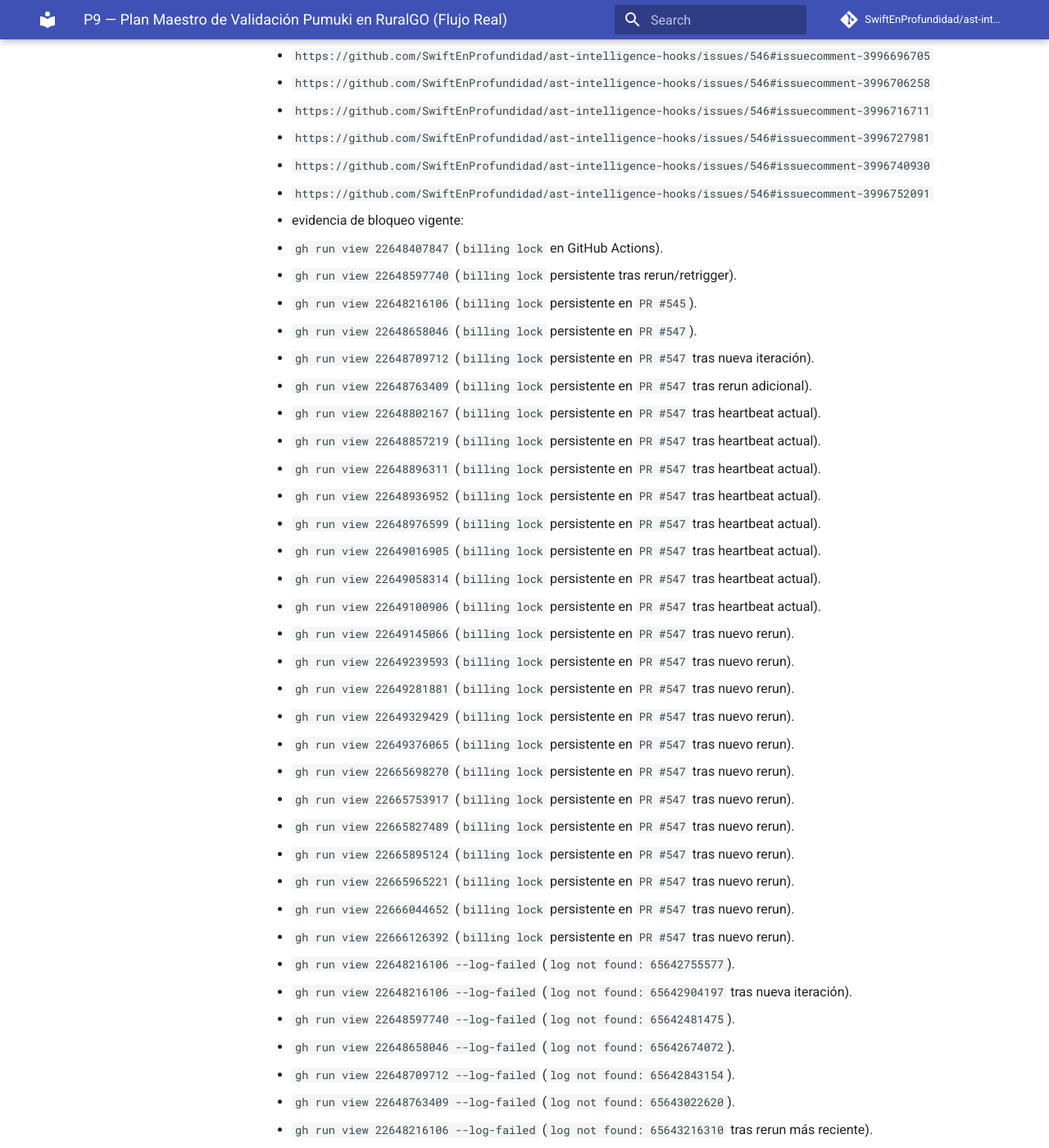
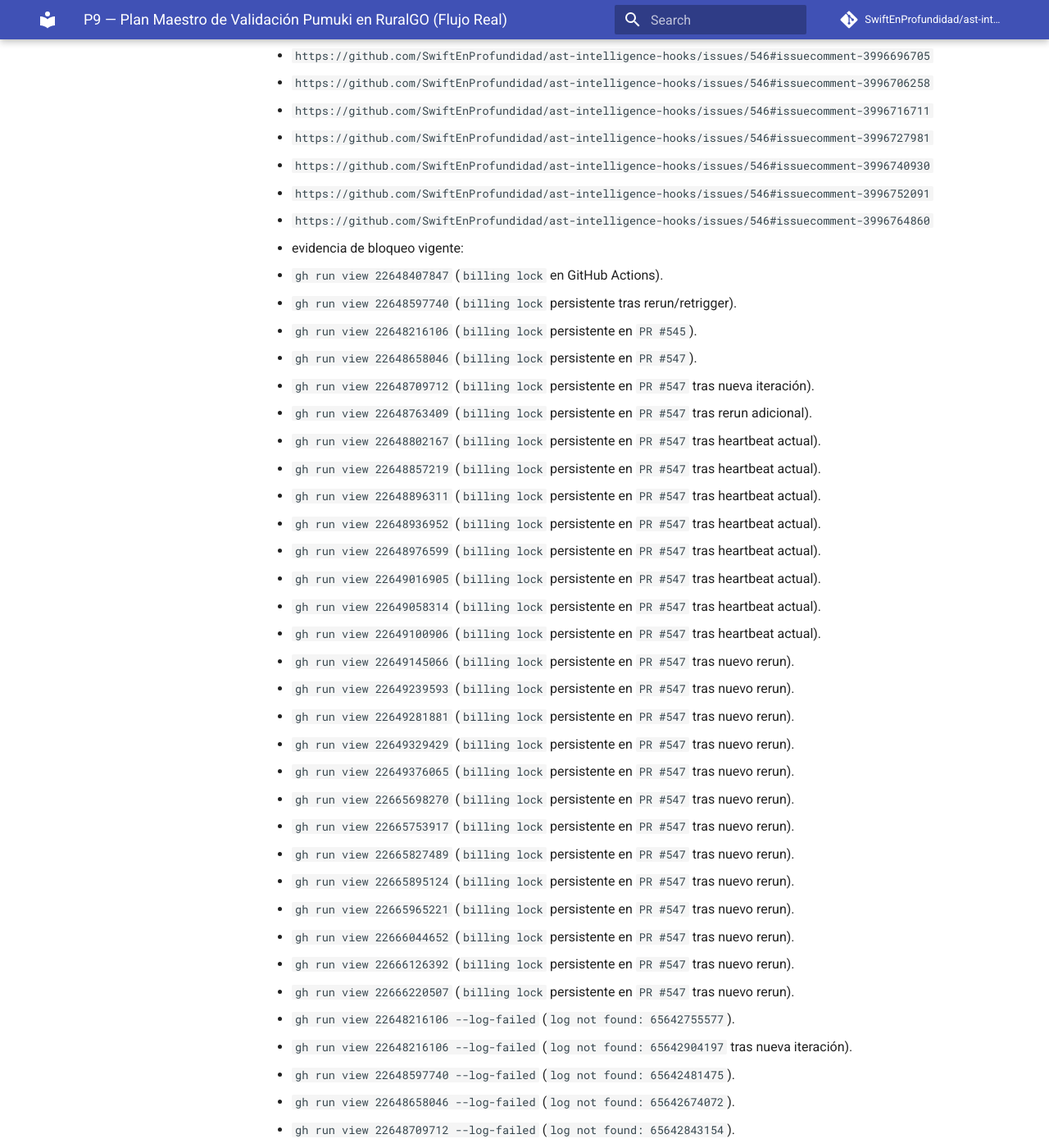
Before and after one commit to SwiftEnProfundidad/ast-intelligence-hooks, an MkDocs documentation site: the page built from docs/seguimiento-completo-validacion-ruralgo-03-03-2026.md, in a window 1280 px wide and 1400 px high, scrolled down 49115 px. Shown: the whole window at 82% size. Built offline with MkDocs 1.6.1 and Material for MkDocs 9.7.7, drawn with Linux system fonts in a browser that asks for light colours; comment, search, counter and statistics services are not loaded; some of the changed text lies outside the part shown.

Commit message:
docs(tracking): append T47 heartbeat for latest blocker cycle

```diff
--- a/docs/seguimiento-completo-validacion-ruralgo-03-03-2026.md
+++ b/docs/seguimiento-completo-validacion-ruralgo-03-03-2026.md
@@ -1366,6 +1366,7 @@ Criterio de salida F5:
       - `https://github.com/SwiftEnProfundidad/ast-intelligence-hooks/issues/546#issuecomment-3996727981`
       - `https://github.com/SwiftEnProfundidad/ast-intelligence-hooks/issues/546#issuecomment-3996740930`
       - `https://github.com/SwiftEnProfundidad/ast-intelligence-hooks/issues/546#issuecomment-3996752091`
+      - `https://github.com/SwiftEnProfundidad/ast-intelligence-hooks/issues/546#issuecomment-3996764860`
     - evidencia de bloqueo vigente:
       - `gh run view 22648407847` (`billing lock` en GitHub Actions).
       - `gh run view 22648597740` (`billing lock` persistente tras rerun/retrigger).
@@ -1393,6 +1394,7 @@ Criterio de salida F5:
       - `gh run view 22665965221` (`billing lock` persistente en `PR #547` tras nuevo rerun).
       - `gh run view 22666044652` (`billing lock` persistente en `PR #547` tras nuevo rerun).
       - `gh run view 22666126392` (`billing lock` persistente en `PR #547` tras nuevo rerun).
+      - `gh run view 22666220507` (`billing lock` persistente en `PR #547` tras nuevo rerun).
       - `gh run view 22648216106 --log-failed` (`log not found: 65642755577`).
       - `gh run view 22648216106 --log-failed` (`log not found: 65642904197` tras nueva iteración).
       - `gh run view 22648597740 --log-failed` (`log not found: 65642481475`).
@@ -1438,6 +1440,8 @@ Criterio de salida F5:
       - `gh run view 22666044652 --log-failed` (`log not found: 65697925535` tras rerun más reciente).
       - `gh run view 22648216106 --log-failed` (`log not found: 65698111394` tras rerun más reciente).
       - `gh run view 22666126392 --log-failed` (`log not found: 65698204662` tras rerun más reciente).
+      - `gh run view 22648216106 --log-failed` (`log not found: 65698367870` tras rerun más reciente).
+      - `gh run view 22666220507 --log-failed` (`log not found: 65698516866` tras rerun más reciente).
       - `gh pr checks 547 --json name,state,bucket,link,description` (`security/snyk` sin cuota).
       - `gh pr checks 545 --json name,state,bucket,link,description` (`security/snyk` sin cuota).
 
```
